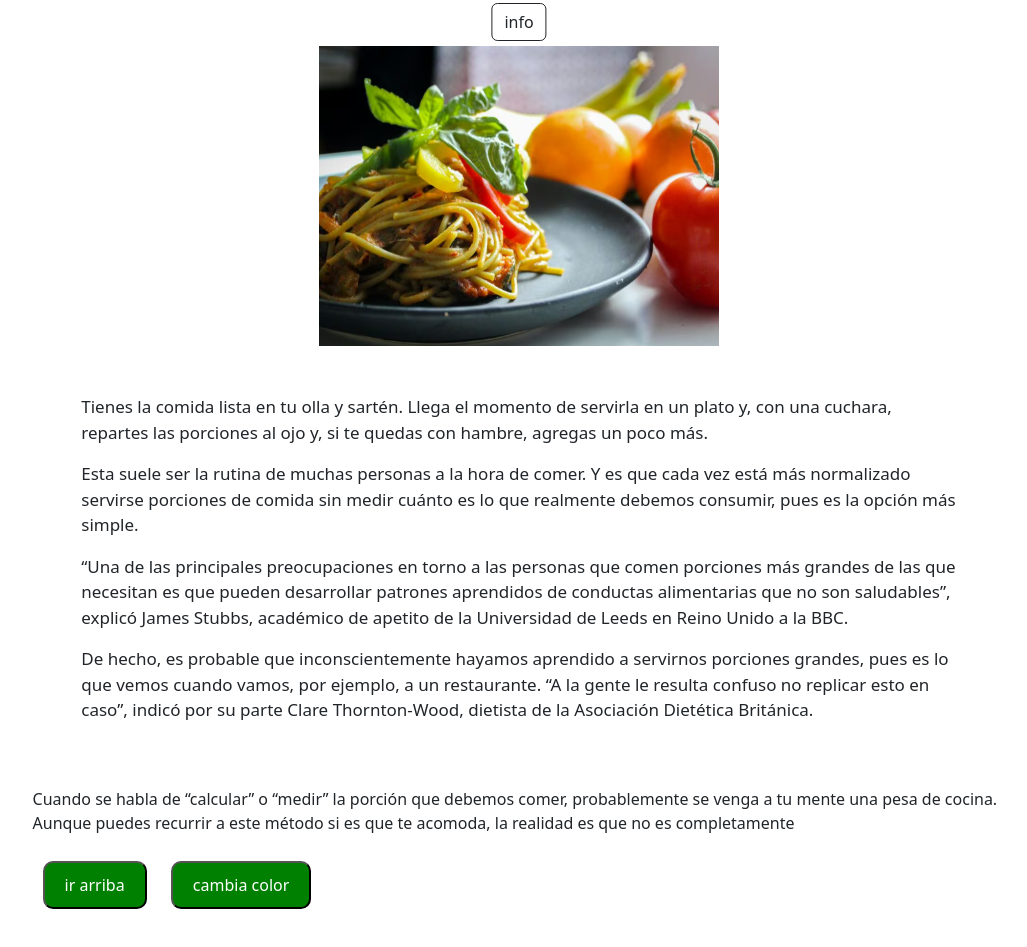
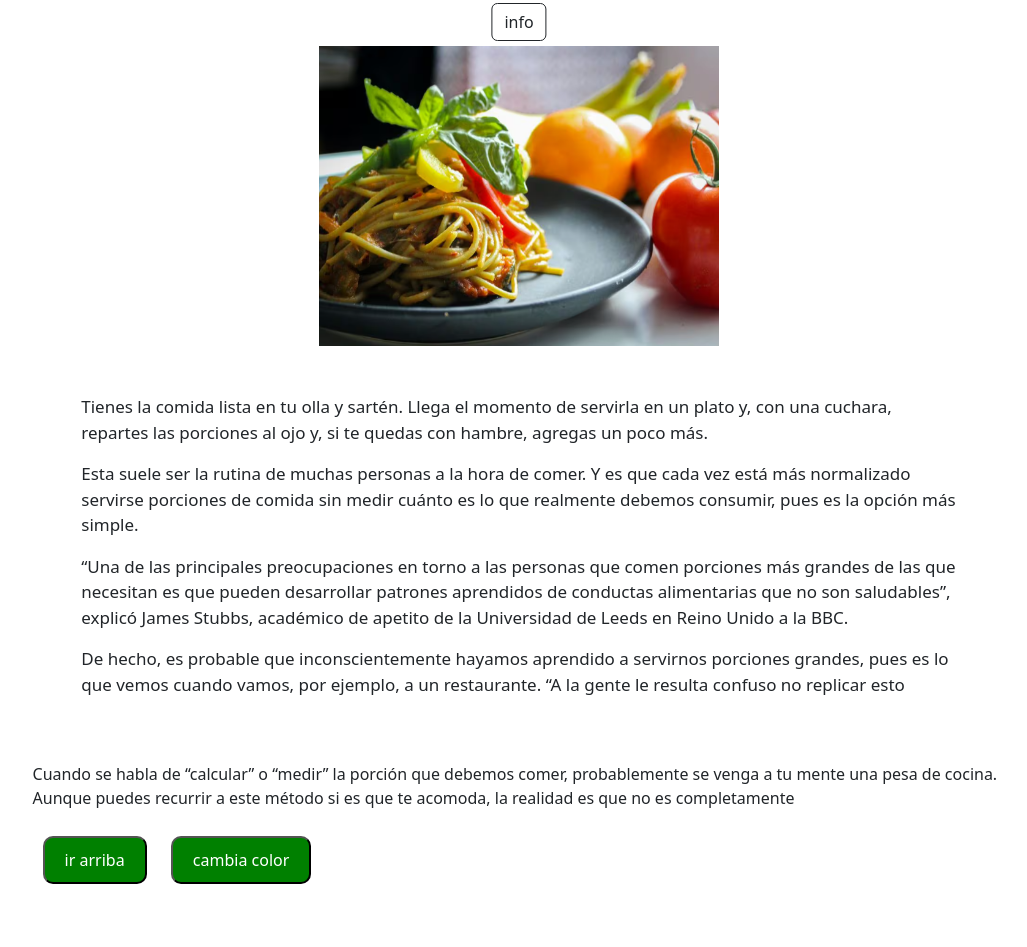
Before and after one commit to Ivancidmol/clase, a plain HTML site: page index.html in a window 1280 px wide. Shown: the part 356-1303 px from the top of the page, without its empty margins (121-1148 px from the left). Drawn offline with nearby package versions, Linux system fonts and the light colour scheme.

Commit message:
commit cambio

```diff
--- a/index.html
+++ b/index.html
@@ -116,7 +116,7 @@
                     lo
                     que vemos cuando vamos, por ejemplo, a un restaurante. “A la gente le resulta confuso no replicar
                     esto
-                    en caso”, indicó por su parte Clare Thornton-Wood, dietista de la Asociación Dietética Británica.
+
                 </p>
 
             </section>
```
Also changed, not shown: 1 other file.
